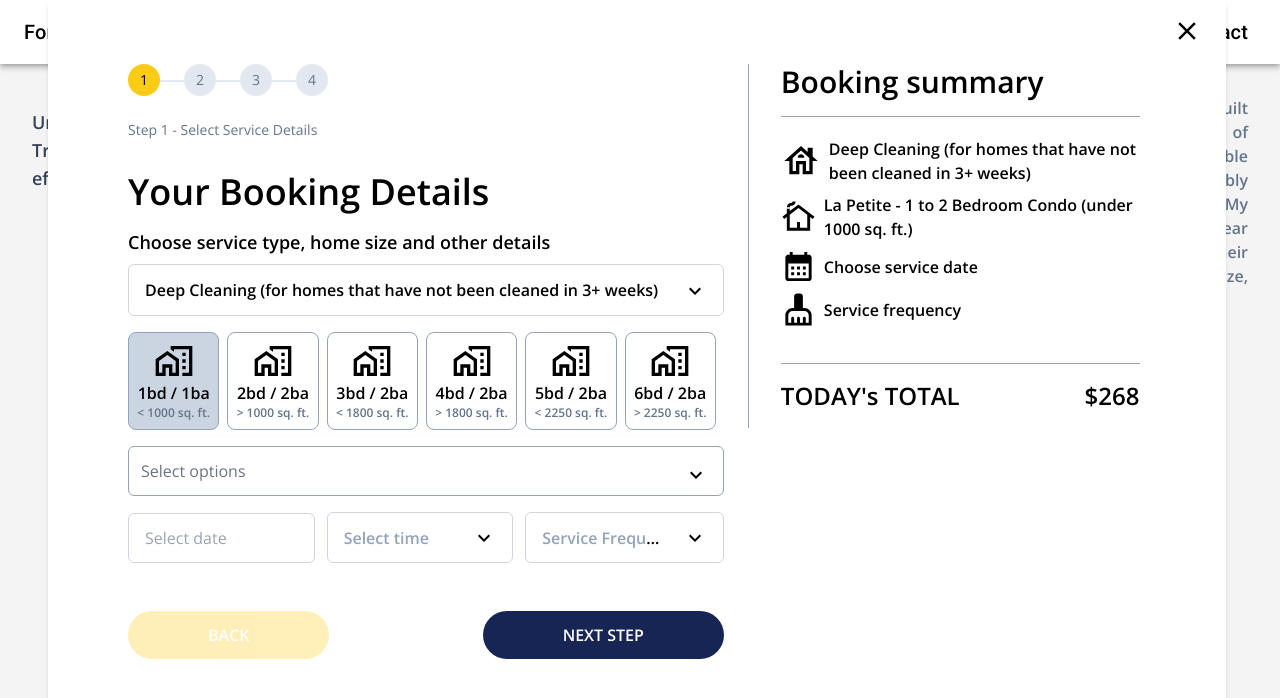
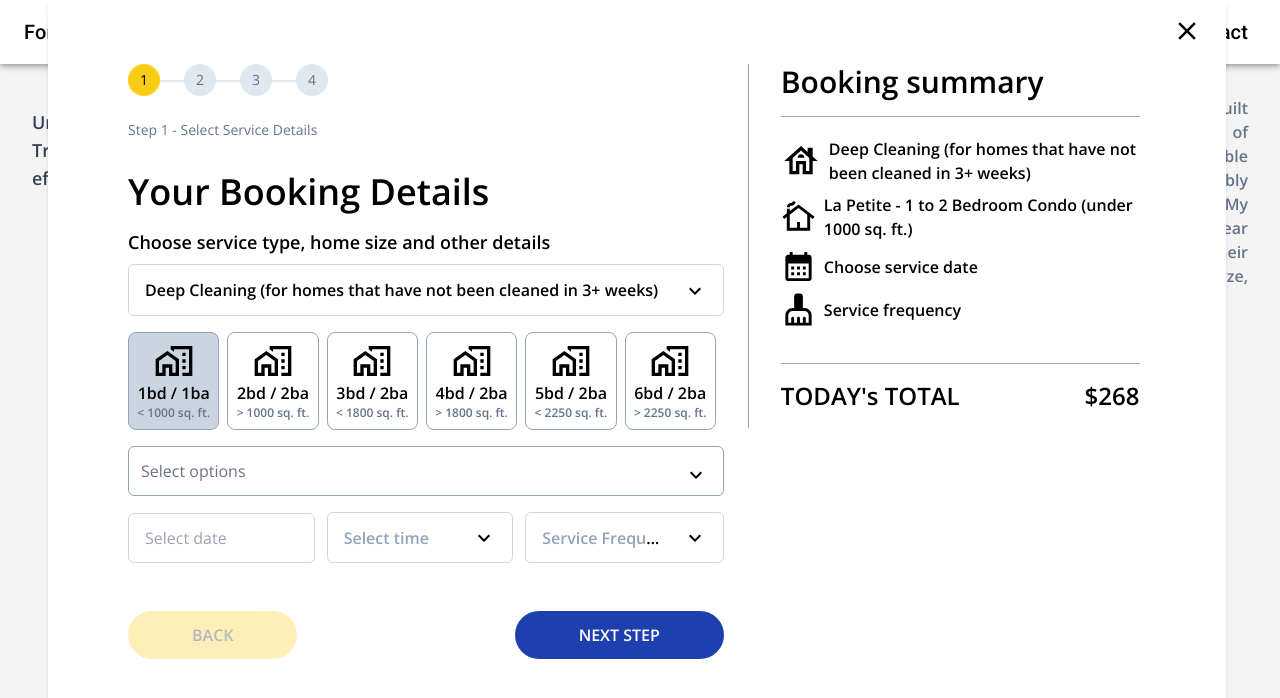
Before and after one commit to amankashyap004/form-traverse, a React (Vite) app: page / in a window 1280 px wide. Both pictures are taken after a click on the element "BOOKING CLEANING". Shown: the top 698 px of the page. Built offline with nearby package versions, Linux system fonts and the light colour scheme.

Commit message:
add some button in step progress

```diff
--- a/src/components/Button.jsx
+++ b/src/components/Button.jsx
@@ -1,11 +1,11 @@
 import React from "react";
 
-const Button = ({ contained, disabled, onClick }) => {
+const Button = ({ contained, disabled, onClick, extraStyle }) => {
    return (
       <button
-         className={`px-20 py-3 font-semibold text-base rounded-full bg-blue-950 text-white uppercase cursor-pointer ${
+         className={`px-16 py-3 font-semibold text-base rounded-full uppercase cursor-pointer ${
             disabled ? "opacity-30 text-slate-500" : ""
-         }  ${contained === "Back" ? "bg-yellow-400 text-slate-900" : ""} `}
+         } ${extraStyle ? extraStyle : ""}`}
          disabled={disabled}
          onClick={onClick}
       >
--- a/src/components/stepProgress/StepProgress.jsx
+++ b/src/components/stepProgress/StepProgress.jsx
@@ -39,8 +39,36 @@ const StepProgress = () => {
             {activeStep === 4 && <CardDetails />}
          </div>
          <div className="flex justify-between items-center mt-4 w-full">
-            <Button contained="Back" disabled={activeStep === 1} onClick={handlePreviousStep} />
-            <Button contained="Next Step" disabled={activeStep === 4} onClick={handleNextStep} />
+            <Button
+               extraStyle={"bg-yellow-400 text-slate-900"}
+               contained="Back"
+               disabled={activeStep === 1}
+               onClick={handlePreviousStep}
+            />
+            {activeStep !== 4 && (
+               <Button
+                  extraStyle={"bg-blue-800 text-white"}
+                  contained="Next Step"
+                  disabled={activeStep === 4}
+                  onClick={handleNextStep}
+               />
+            )}
+            {activeStep === 4 && (
+               <div className="flex justify-end items-center w-full">
+                  <Button
+                     extraStyle="bg-blue-950 ml-4 text-white"
+                     contained="Save Quote"
+                     disabled={activeStep !== 4}
+                     onClick={handleNextStep}
+                  />
+                  <Button
+                     extraStyle={"bg-green-700 ml-4 text-white"}
+                     contained="Book Now"
+                     disabled={activeStep !== 4}
+                     onClick={handleNextStep}
+                  />
+               </div>
+            )}
          </div>
       </section>
    );
```
